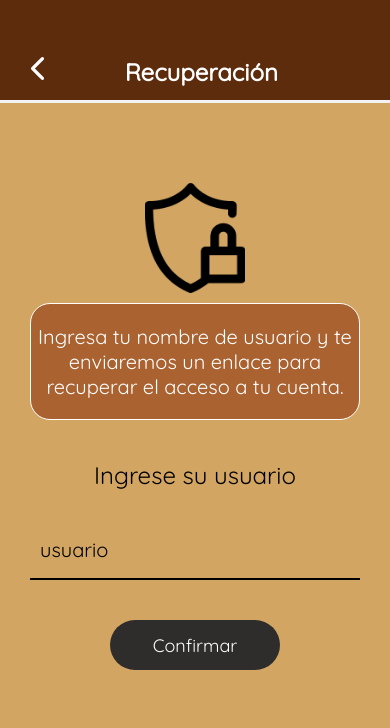
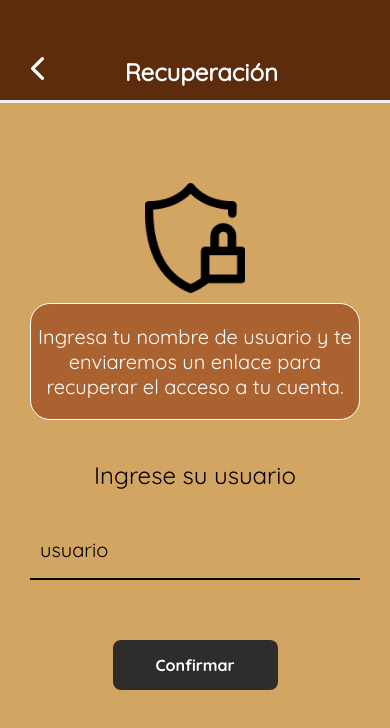
Before and after one commit to L3AC/HCG, a React Native app in the folder hcg/: screen /VerifUs in a window 390 px wide. Shown: the top 728 px of the page. Built offline with nearby package versions, Linux system fonts and the light colour scheme; no server answers.

Commit message:
update 8 files

```diff
--- a/hcg/src/components/buttons/Confirm.js
+++ b/hcg/src/components/buttons/Confirm.js
@@ -15,10 +15,8 @@ export default Confirm;
 
 const styles = StyleSheet.create({
   container: {
-    flex: 1,
-    justifyContent: 'center', // Centra el contenido verticalmente
+    width: '100%',
     alignItems: 'center', // Centra el contenido horizontalmente
-    width: '100%',
   },
   button: {
     height: 50,
@@ -27,13 +25,12 @@ const styles = StyleSheet.create({
     alignItems: 'center', // Centra el contenido horizontalmente
     backgroundColor: '#2F2C2C', // Color de fondo del botón
     borderRadius: 8, // Bordes redondeados del botón
-    marginTop: 20, // Margen superior del botón
-    marginBottom: 70,
+    marginTop: 20, // Reducir margen superior del botón
+    marginBottom: 20, //
   },
   buttonText: {
     color: 'white', // Color del texto del botón
     fontFamily: 'QuickSandBold',
     fontSize: 16
-
   },
 });
--- a/hcg/src/components/inputs/Input.js
+++ b/hcg/src/components/inputs/Input.js
@@ -1,6 +1,6 @@
 import { StyleSheet, Text, View, TextInput, TouchableOpacity, Alert } from 'react-native';
 
-export default function Input({ placeHolder, value, clave, onChangeText }) {
+export default function Input({ placeHolder, value, clave, onChangeText,multiline=false}) {
   return (
     <TextInput
       style={styles.input}
@@ -9,6 +9,7 @@ export default function Input({ placeHolder, value, clave, onChangeText }) {
       placeholderTextColor={'#fff'}
       secureTextEntry={clave}
       onChangeText={onChangeText}
+      multiline={multiline}
     />
   );
 }
--- a/hcg/src/contexts/Network.js
+++ b/hcg/src/contexts/Network.js
@@ -1,4 +1,4 @@
 //export const SERVER = "http://10.10.3.90:80//HCG/api/";
 //export const SERVER = "http://192.168.1.8:80//HCG/api/";
 //export const SERVER = "http://10.10.0.115:80//HCG/api/";
-export const SERVER = "http://192.168.137.43:80//HCG/api/";
+export const SERVER = "http:/192.168.88.157:80//HCG/api/";
--- a/hcg/src/screens/Logged/Producto.js
+++ b/hcg/src/screens/Logged/Producto.js
@@ -4,6 +4,9 @@ import { useRoute, useNavigation } from '@react-navigation/native';
 import { Icon } from 'react-native-elements';
 import { SERVER } from '../../contexts/Network';
 import Header from '../../components/containers/Header';
+import Confirm from '../../components/buttons/Confirm';
+import Input from '../../../components/input/Input';
+import PhoneInput from '../../components/inputs/PhoneInput';
 
 // Estados para manejar la interfaz y los datos del producto
 const Producto= () => {
@@ -142,9 +145,7 @@ const Producto= () => {
           </View>
         ))}
         {/* Botón para abrir el modal de agregar al carrito */}
-        <TouchableOpacity style={styles.addButton} onPress={() => setModalVisible(true)}>
-          <Text style={styles.addButtonText}>Agregar</Text>
-        </TouchableOpacity>
+        <Confirm onPress={() => setModalVisible(true)} tittle={'Agregar'}/>
       </View>
 
       {/* Modal para agregar el producto al carrito */}
@@ -157,23 +158,21 @@ const Producto= () => {
         <TouchableOpacity style={styles.modalOverlay} onPress={() => setModalVisible(false)}>
           <View style={styles.modalContent}>
             <Text style={styles.modalTitle}>Agregar</Text>
-            <TextInput
-              style={styles.modalInput}
-              placeholder="Cantidad"
-              value={cantidad}
-              onChangeText={setCantidad}
-              keyboardType="numeric"
+
+            <PhoneInput
+              type={'custom'}
+              format={'9'}
+              value={profileData.telefono_cliente}
+              onChangeText={(text) => setProfileData({ ...profileData, telefono_cliente: text })}
+              placeHolder='Teléfono'
             />
-            <TextInput
-              style={styles.modalTextArea}
-              placeholder="Nota"
+            <Input
+              placeHolder='Nota'
               value={nota}
               onChangeText={setNota}
-              multiline
+              multiline={true}
             />
-            <TouchableOpacity style={styles.confirmButton} onPress={addToCart}>
-              <Text style={styles.confirmButtonText}>Confirmar</Text>
-            </TouchableOpacity>
+            <Confirm onPress={addToCart} tittle={'Confirmar'}/>
           </View>
         </TouchableOpacity>
       </Modal>
--- a/hcg/src/screens/NotLogged/Login.js
+++ b/hcg/src/screens/NotLogged/Login.js
@@ -10,6 +10,7 @@ import Input from '../../components/inputs/Input'; // Llama a la plantilla para
 import InputLogin from '../../components/inputs/InputLogin'; // Llama a la plantilla para los input
 import SimpleAlert from '../../components/alerts/SimpleAlert'; // Importa la alerta simple
 import { useFonts } from 'expo-font';
+import Confirm from '../../components/buttons/Confirm';
 
 // Componente de función Login
 const Login = () => {
@@ -92,9 +93,7 @@ const Login = () => {
         <TouchableOpacity onPress={() => navigation.navigate('VerifUs')}>
           <Text style={styles.forgotPassword}>¿Olvidó su contraseña?</Text>
         </TouchableOpacity>
-        <TouchableOpacity style={styles.button} onPress={handleLogin}>
-          <Text style={styles.buttonText}>Confirmar</Text>
-        </TouchableOpacity>
+        <Confirm onPress={handleLogin} tittle={'Confirmar'}/>
         <TouchableOpacity onPress={() => navigation.navigate('SignUp')}>
           <Text style={styles.signUp}>¿No tienes una cuenta?</Text>
         </TouchableOpacity>
@@ -127,7 +126,7 @@ const styles = StyleSheet.create({
   logo: {
     width: 240,
     height: 200,
-    marginBottom: 30,
+    marginBottom: 20,
   },
   title: {
     fontSize: 26,
@@ -141,19 +140,21 @@ const styles = StyleSheet.create({
     borderRadius: 8, // Redondeo de los bordes
     backgroundColor: '#AA6231', // Color de fondo del input
     paddingHorizontal: 15,
-    marginBottom: 20,
+    marginBottom: 15,
     fontFamily: 'QuickSand',
     color: '#ffffff',
   },
   forgotPassword: {
-    color: '#ffffff', // Ajusta el color del texto según el fondo
-    marginBottom: 23,
+    color: '#fffff', // Ajusta el color del texto según el fondo
+    marginBottom: 15,
+    fontSize: 20,
     fontFamily: 'QuickSand',
   },
   signUp: {
     color: '#ffffff', // Ajusta el color del texto según el fondo
-    marginTop: 23,
+    marginTop: 20,
     fontFamily: 'QuickSand',
+    fontSize: 20,
   },
   button: {
     width: '80%',
--- a/hcg/src/screens/NotLogged/Recup/NuevaClave.js
+++ b/hcg/src/screens/NotLogged/Recup/NuevaClave.js
@@ -4,6 +4,7 @@ import { useNavigation } from '@react-navigation/native'; // Hook de navegación
 import Ionicons from 'react-native-vector-icons/Ionicons'; // Iconos de Ionicons
 import { SERVER } from '../../../contexts/Network';
 import Header from '../../../components/containers/Header';
+import Input from '../../components/inputs/Input'
 
 const NuevaClave = () => {
   const navigation = useNavigation(); // Hook de navegación para cambiar entre pantallas
--- a/hcg/src/screens/NotLogged/Recup/VerifUs.js
+++ b/hcg/src/screens/NotLogged/Recup/VerifUs.js
@@ -4,6 +4,7 @@ import { useNavigation } from '@react-navigation/native'; // Hook de navegación
 import Ionicons from 'react-native-vector-icons/Ionicons'; // Iconos de Ionicons
 import { SERVER } from '../../../contexts/Network'; // URL del servidor para realizar solicitudes
 import Header from '../../../components/containers/Header';
+import Confirm from '../../../components/buttons/Confirm';
 
 const VerifUs = () => {
   const navigation = useNavigation(); // Hook de navegación para cambiar entre pantallas
@@ -85,9 +86,7 @@ const VerifUs = () => {
         {/* Contenedor para alinear solo el botón al centro de la pantalla*/}
         <View style={styles.containerButton}>
           {/* Botón de confirmación y agregado para al precionar mandar a la ventana de verificación de codigo */}
-          <TouchableOpacity style={styles.button} onPress={() => handleUs()}>
-            <Text style={styles.buttonText}>Confirmar</Text>
-          </TouchableOpacity>
+          <Confirm onPress={handleUs} tittle={'Confirmar'}/>
         </View>
       </View>
       </ScrollView>
--- a/hcg/src/screens/NotLogged/SignUp.js
+++ b/hcg/src/screens/NotLogged/SignUp.js
@@ -10,6 +10,7 @@ import InputLogin from '../../components/inputs/InputLogin'; // Llama a la plant
 import PhoneInput from '../../components/inputs/PhoneInput';
 import { SERVER } from '../../contexts/Network';
 import Header from '../../components/containers/Header';
+import Confirm from '../../components/buttons/Confirm';
 
 // Componente de función SignUp
 const SignUp = () => {
@@ -109,7 +110,7 @@ const SignUp = () => {
           </View>
         </View>
         {/* Botón de confirmación */}
-        <Boton textoBoton='Confirmar' accionBoton={signin} />
+        <Confirm onPress={signin} tittle={'Confirmar'}/>
       </View>
     </ScrollView>
   );
@@ -132,6 +133,7 @@ const styles = StyleSheet.create({
     borderRadius: 20,
     borderColor: '#fff',
     borderWidth: 1,
+    marginBottom: 18,
   },
   title: {
     fontSize: 26,
```
